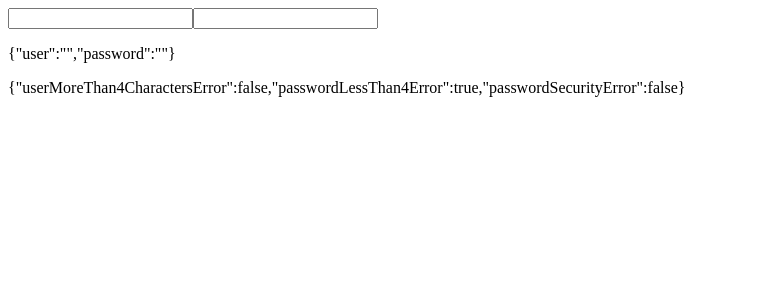
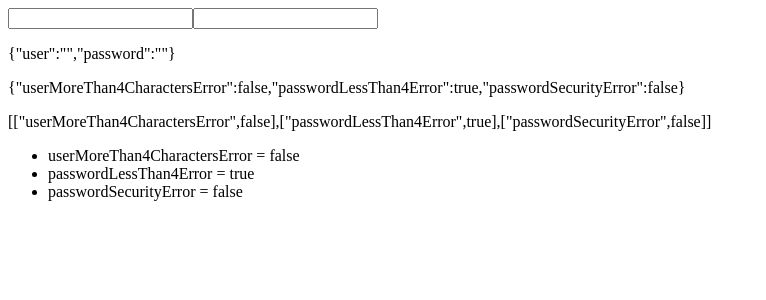
Before and after one commit to Oelmounkad/reactiform, a React (Create React App) app: page / in a window 1280 px wide. Shown: the top 300 px of the page, without its empty margins (0-766 px from the left). Built offline with nearby package versions, Linux system fonts and the light colour scheme.

Commit message:
app.tsx test playground update

```diff
--- a/src/App.tsx
+++ b/src/App.tsx
@@ -22,7 +22,7 @@ const myUserValidator = (user: any) => {
 function App() {
   // testing playground
 
-  const [values, handleChange, errors] = useReactiform({
+  const [values, handleChange, errors, hasError] = useReactiform({
     initialValues: {
       user: {
         value: "",
@@ -41,6 +41,15 @@ function App() {
       <input name="password" value={values.password} onChange={handleChange} />
       <p>{JSON.stringify(values)}</p>
       <p>{JSON.stringify(errors)}</p>
+      <p>{JSON.stringify(Object.entries(errors))}</p>
+      <ul>
+        {Object.keys(errors).map((errorName) => (
+          <li>
+            {" "}
+            {errorName} = {hasError(errorName).toString()}{" "}
+          </li>
+        ))}
+      </ul>
     </>
   );
 }
```
